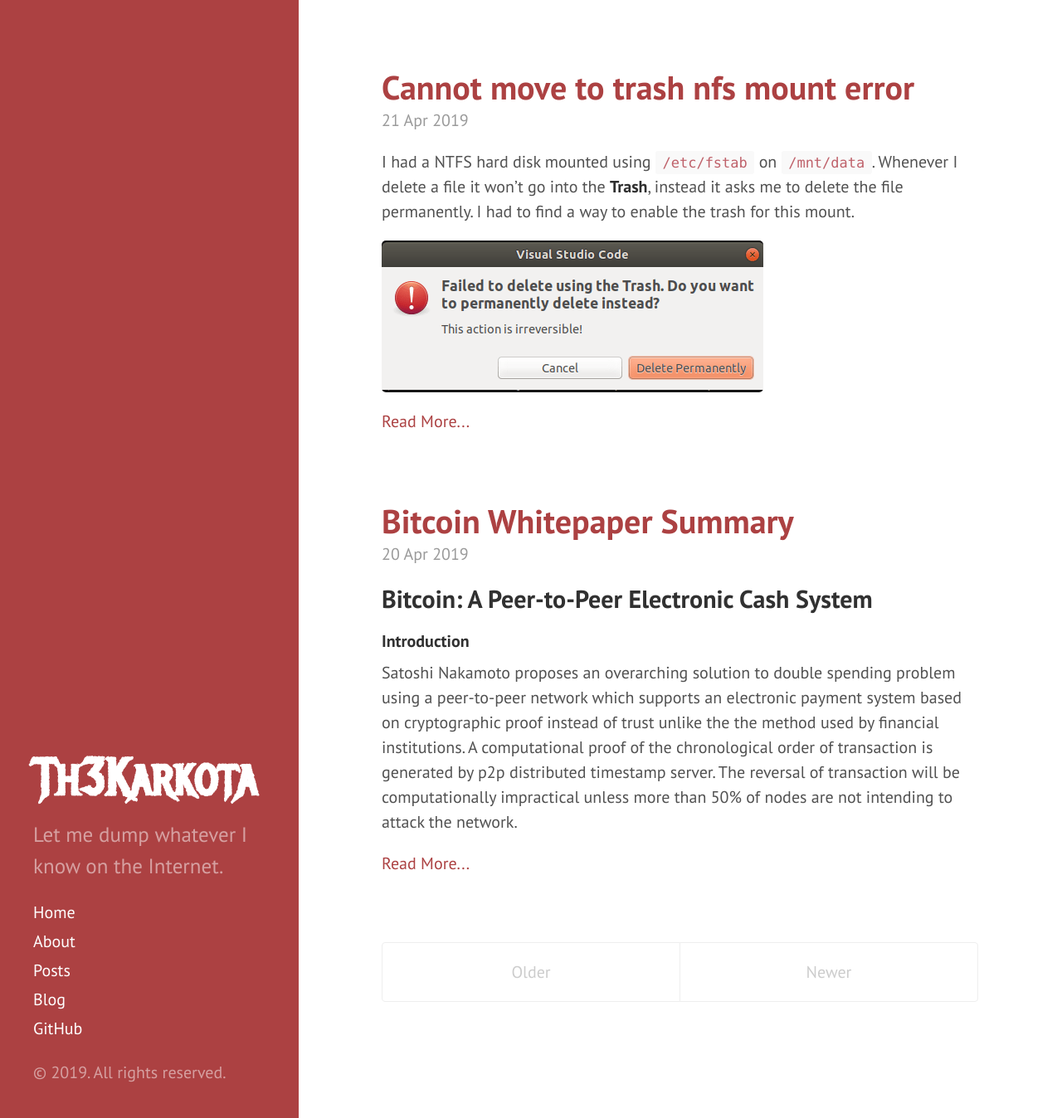
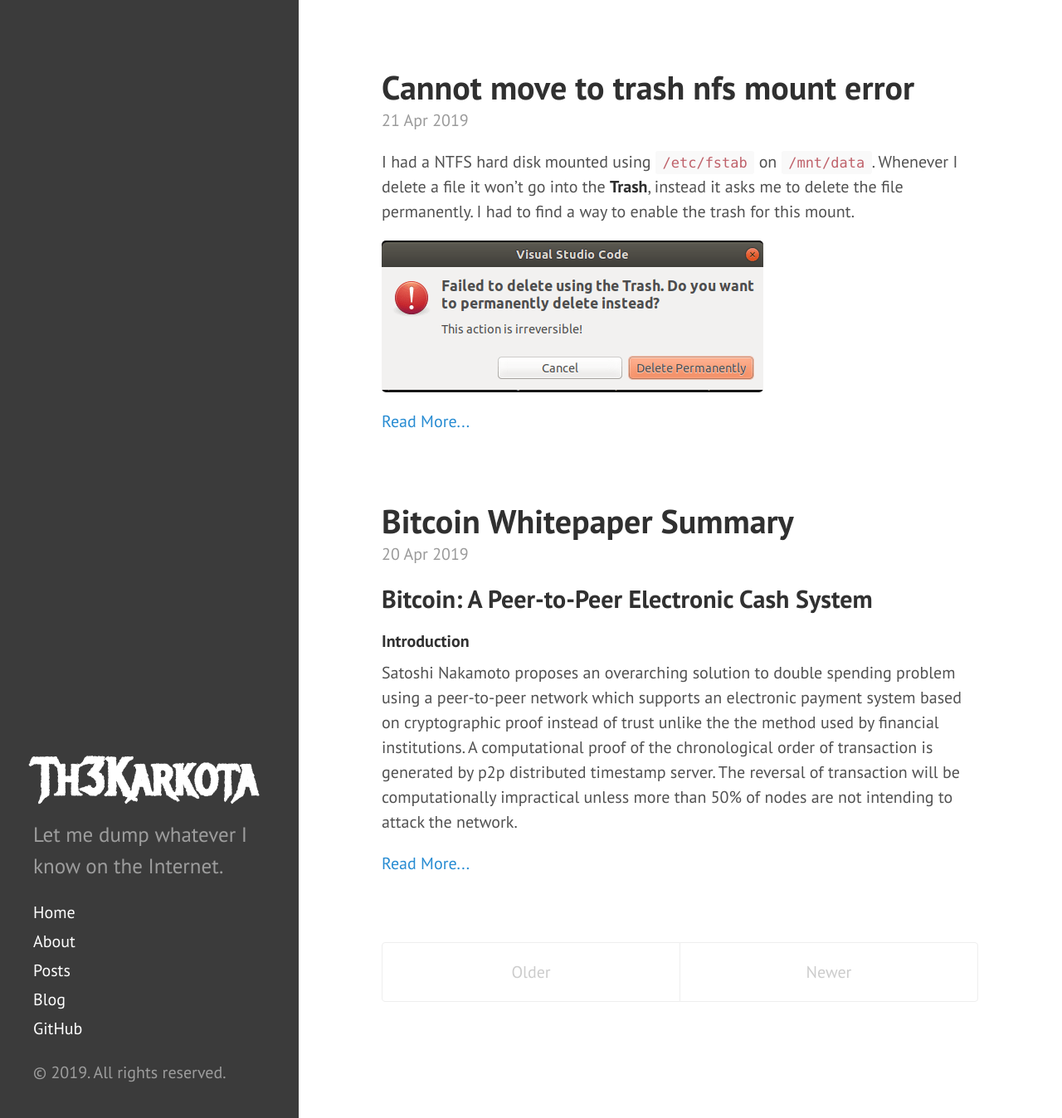
Before and after one commit to jadia/old-jadia.github.io, a Jekyll site: the page built from index.html, in a window 1280 px wide and 1348 px high. Shown: the whole window at 83% size. Built offline with Jekyll 4.4.1, drawn with Linux system fonts in a browser that asks for light colours; Markdown is read by kramdown in place of the engine named in the settings; the list of posts is cut into pages by our own code.

Commit message:
Add custom theme

```diff
--- a/_layouts/default.html
+++ b/_layouts/default.html
@@ -3,7 +3,7 @@
 
 {% include head.html %}
 
-<body class="theme-base-08">
+<body class="theme-custom">
 
   {% include sidebar.html %}
 
--- a/public/css/hyde.css
+++ b/public/css/hyde.css
@@ -249,3 +249,8 @@ a.sidebar-nav-item:focus {
 .theme-base-0f .related-posts li a:hover {
   color: #8f5536;
 }
+
+/* Custom */
+.theme-custom .sidebar {
+  background-color: #3b3b3b;
+}
```
